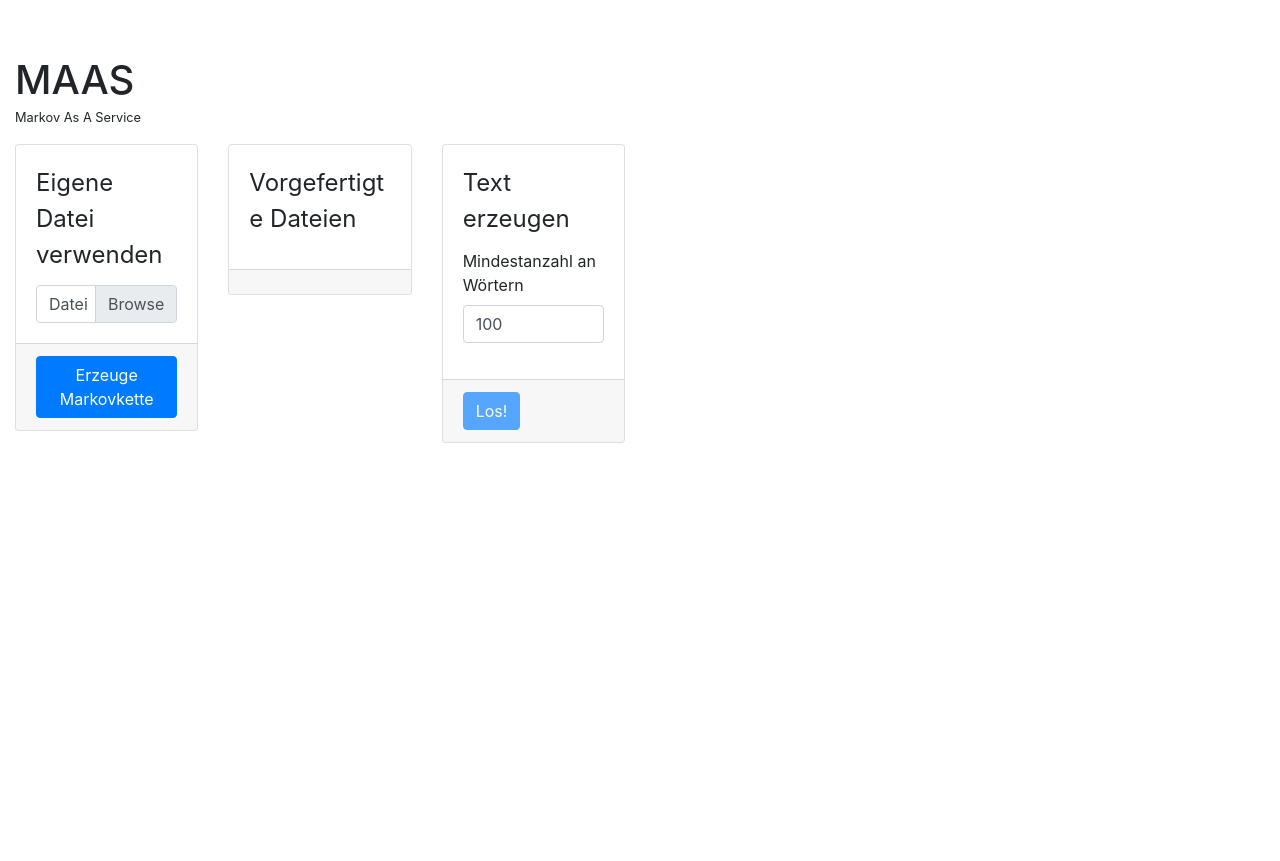
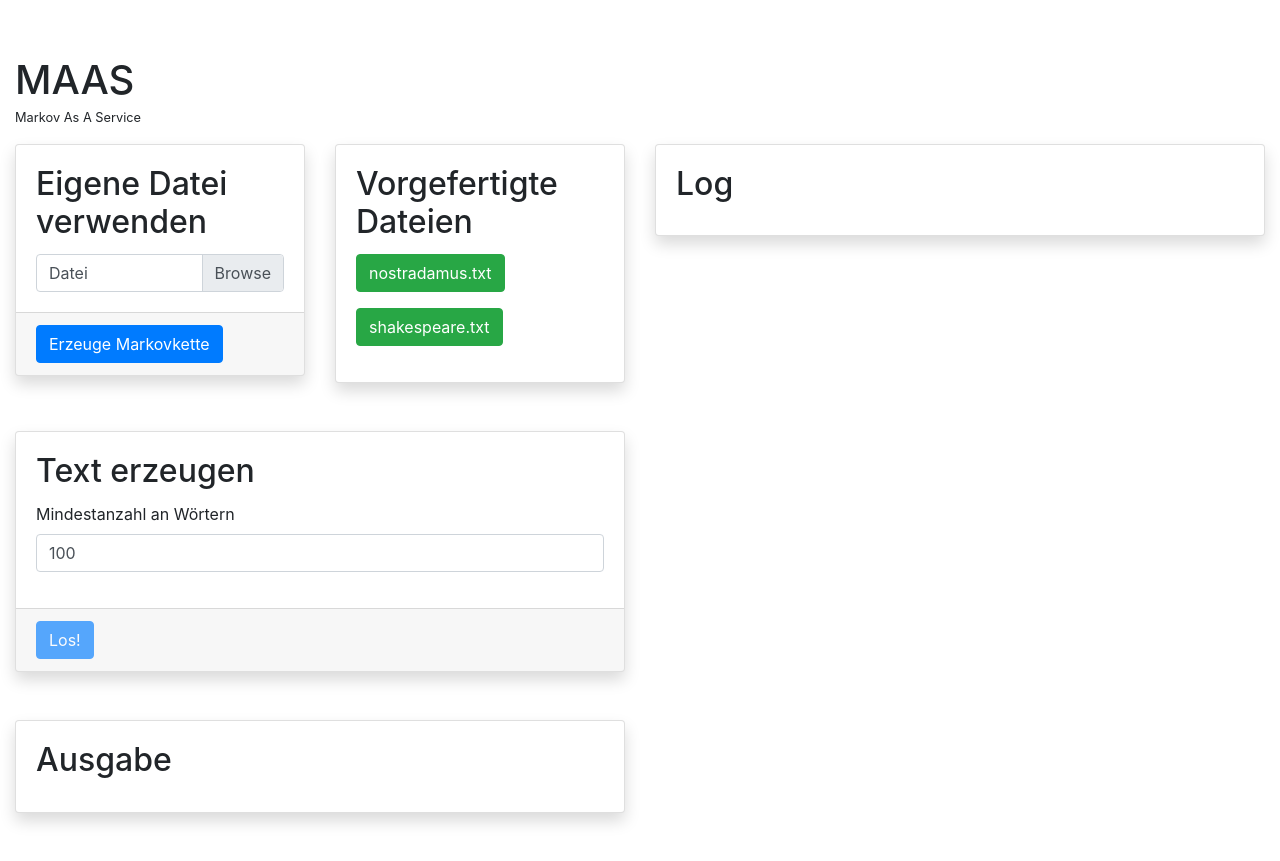
Before and after one commit to tkrapp/maas, a website built with webpack: page www/index.html in a window 1280 px wide. Before the commit the page ends 800 px from the top, so only its background shows below. Built offline with nearby package versions, Linux system fonts and the light colour scheme.

Commit message:
Add shadows and functional buttons for predefined texts

```diff
--- a/www/index.html
+++ b/www/index.html
@@ -12,19 +12,19 @@
   <body>
     <div class="container-fluid">
       <div class="row">
+        <header class="col-sm">
+          <h1>MAAS</h1>
+          <small>Markov As A Service</small>
+        </header>
+      </div>
+      <div class="row">
         <div class="col-sm container-fluid">
-          <div class="row">
-            <header class="col-sm">
-              <h1>MAAS</h1>
-              <small>Markov As A Service</small>
-            </header>
-          </div>
           <main>
             <div class="row">
-              <fieldset class="col-sm">
-                <div class="card">
+              <div class="col-sm">
+                <div class="card shadow mb-5 bg-white rounded">
                   <div class="card-body">
-                    <legend class="card-title">Eigene Datei verwenden</legend>
+                    <h2 class="card-title">Eigene Datei verwenden</h2>
                     <div class="card-text">
                       <div class="custom-file">
                         <input type="file" class="custom-file-input" id="input-text" />
@@ -36,20 +36,30 @@
                     <button class="btn btn-primary" id="generate-markov-btn">Erzeuge Markovkette</button>
                   </div>
                 </div>
-              </fieldset>
-              <fieldset class="col-sm">
-                <div class="card">
+              </div>
+              <div class="col-sm">
+                <div class="card shadow mb-5 bg-white rounded">
                   <div class="card-body">
-                    <legend class="card-title">Vorgefertigte Dateien</legend>
-                    <div class="card-text"></div>
+                    <h2 class="card-title">Vorgefertigte Dateien</h2>
+                    <div class="card-text">
+                      <div class="form-group">
+                        <button class="btn btn-success srv-resource" data-href="./texts/nostradamus.txt">
+                          nostradamus.txt
+                        </button>
+                      </div>
+                      <div class="form-group">
+                        <button class="btn btn-success srv-resource" data-href="./texts/shakespeare.txt">
+                          shakespeare.txt
+                        </button>
+                      </div>
+                    </div>
                   </div>
-                  <div class="card-footer"></div>
                 </div>
-              </fieldset>
-              <fieldset class="col-sm">
-                <div class="card">
+              </div>
+              <div class="col-sm">
+                <div class="card shadow mb-5 bg-white rounded">
                   <div class="card-body">
-                    <legend class="card-title">Text erzeugen</legend>
+                    <h2 class="card-title">Text erzeugen</h2>
                     <div class="card-text">
                       <div class="form-group">
                         <label for="number-of-words">Mindestanzahl an Wörtern</label>
@@ -61,14 +71,28 @@
                     <button class="btn btn-primary" id="generate-text-btn" disabled>Los!</button>
                   </div>
                 </div>
-              </fieldset>
+              </div>
             </div>
             <div class="row">
-              <div class="col-sm" id="generate-text-output"></div>
+              <div class="col-sm">
+                <div class="card shadow mb-5 bg-white rounded">
+                  <div class="card-body">
+                    <h2 class="card-title">Ausgabe</h2>
+                    <p class="card-text" id="generate-text-output"></p>
+                  </div>
+                </div>
+              </div>
             </div>
           </main>
         </div>
-        <ul class="col-sm" id="maas-console"></ul>
+        <div class="col-sm">
+          <div class="card shadow mb-5 bg-white rounded">
+            <div class="card-body">
+              <h2 class="card-title">Log</h2>
+              <ul class="card-text list-group" id="maas-console"></ul>
+            </div>
+          </div>
+        </div>
       </div>
     </div>
     <script src="./bootstrap.js"></script>
--- a/www/index.js
+++ b/www/index.js
@@ -36,6 +36,7 @@ const MAASConsole = (new function () {
             now = `${nowDate.getFullYear()}-${nowDate.getMonth() + 1}-${nowDate.getDate()} ${nowDate.getHours()}:${nowDate.getMinutes()}:${nowDate.getSeconds()}`;
 
         logEntry.innerHTML = `${now} - ${message}`;
+        logEntry.classList.add('list-group-item');
 
         consoleElement.appendChild(logEntry);
     };
@@ -69,6 +70,17 @@ document.querySelector('#input-text').addEventListener('change', function() {
     document.querySelector('#generate-text-btn').disabled = true;
 });
 
+document.querySelectorAll('.srv-resource').forEach(function (element) {
+    async function loadResource(evt) {
+        let url = evt.target.getAttribute('data-href'),
+            response = await fetch(url);
+
+        WORKER.postMessage('generate_markov', await response.text());
+    }
+
+    element.addEventListener('click', loadResource);
+});
+
 WORKER.registerCallback('generate_text', function (_type, payload) {
     document.querySelector('#generate-text-output').innerHTML = payload.replace(/\n/g, '<br />\n');
 });
--- a/www/maas.css
+++ b/www/maas.css
@@ -9,3 +9,8 @@ header {
 label {
     display: block;
 }
+
+#maas-console {
+    list-style: none;
+    padding-left: 0;
+}
```
